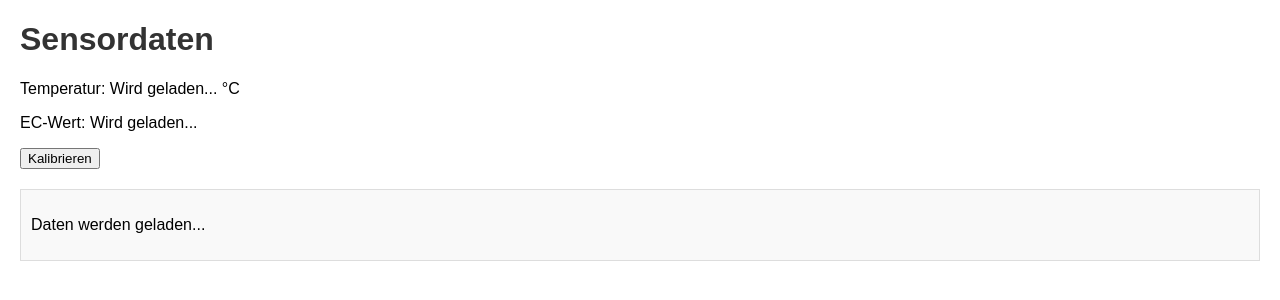
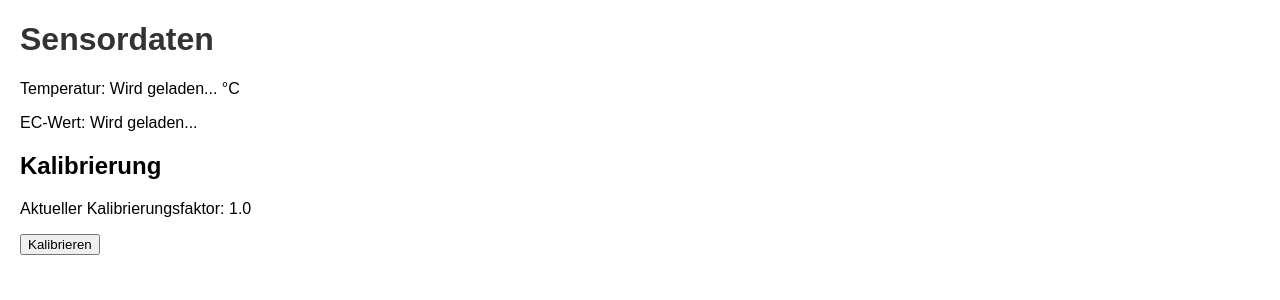
Before and after one commit to finanzamt123/server.py, a Flask app: page / in a window 1280 px wide. Shown: the top 300 px of the page. Run offline with Flask 3, Linux system fonts and the light colour scheme; data that the repository does not hold is empty.

Commit message:
Update index.html

```diff
--- a/templates/index.html
+++ b/templates/index.html
@@ -11,9 +11,9 @@
     <h1>Sensordaten</h1>
     <p>Temperatur: <span id="temperature">Wird geladen...</span> °C</p>
     <p>EC-Wert: <span id="ec">Wird geladen...</span></p>
+
+    <h2>Kalibrierung</h2>
+    <p>Aktueller Kalibrierungsfaktor: <span id="calibrationFactor">1.0</span></p>
+    <button id="calibrate-btn">Kalibrieren</button>
 </body>
-    <button id="calibrate-btn">Kalibrieren</button>
-<div id="data-container">
-    <p>Daten werden geladen...</p>
-</div>
 </html>
```
